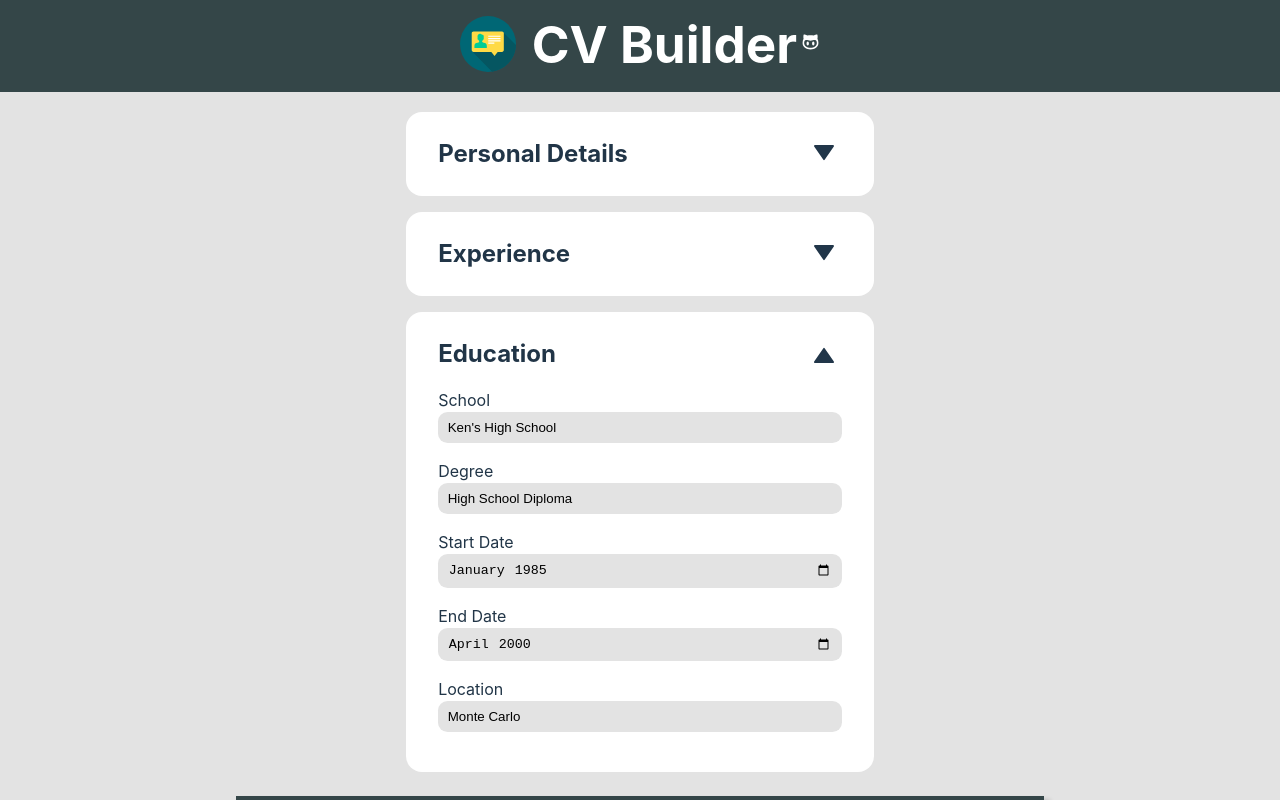
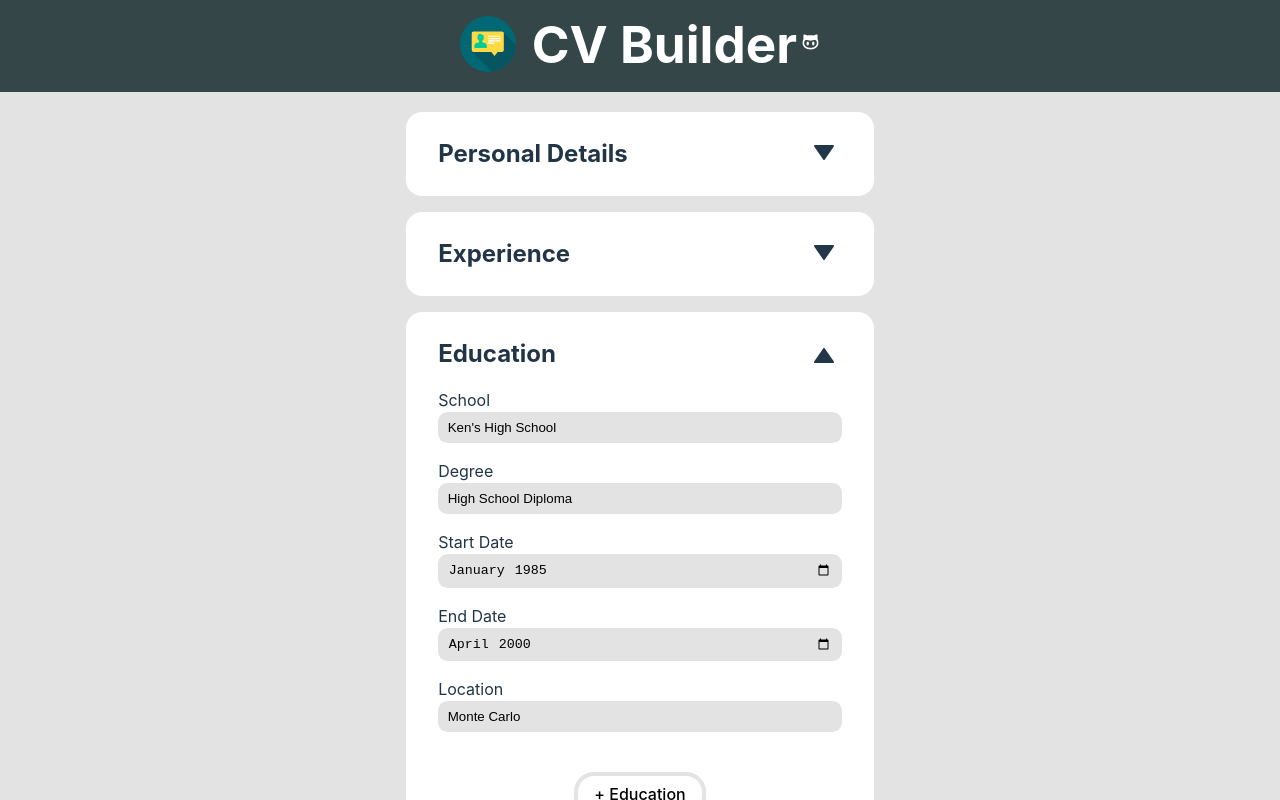
Before and after one commit to zakrnem/cv-builder, a React (Vite) app: page / in a window 1280 px wide. Both pictures are taken after a click on the button 823 px from the left and 654 px from the top of the page. Shown: the top 800 px of the page. Built offline with nearby package versions, Linux system fonts and the light colour scheme.

Commit message:
+Education button added, not functional yet

```diff
--- a/src/components/Education.jsx
+++ b/src/components/Education.jsx
@@ -59,6 +59,7 @@ function Education({ toggleForm, numberFormVisible, handleInputChange, input })
             handleInputChange("education", "location", e.target.value)
           }
         />
+      <button className="add-education">+ Education</button>
       </form>
     </div>
   );
--- a/src/styles/Education.css
+++ b/src/styles/Education.css
@@ -11,3 +11,22 @@
 .education > form > label {
   text-align: start;
 }
+
+.add-education {
+  margin-top: 1.5rem;
+  width: fit-content;
+  justify-self: center;
+  padding: 0.5rem 1rem;
+  border-radius: 1.25rem;
+  background-color: var(--white);
+  border: solid 4px var(--grey);
+}
+
+.add-education:hover {
+  background-color: #f2f2f2;
+}
+
+.add-education:active {
+  color: white;
+  background-color: black;
+}
```
